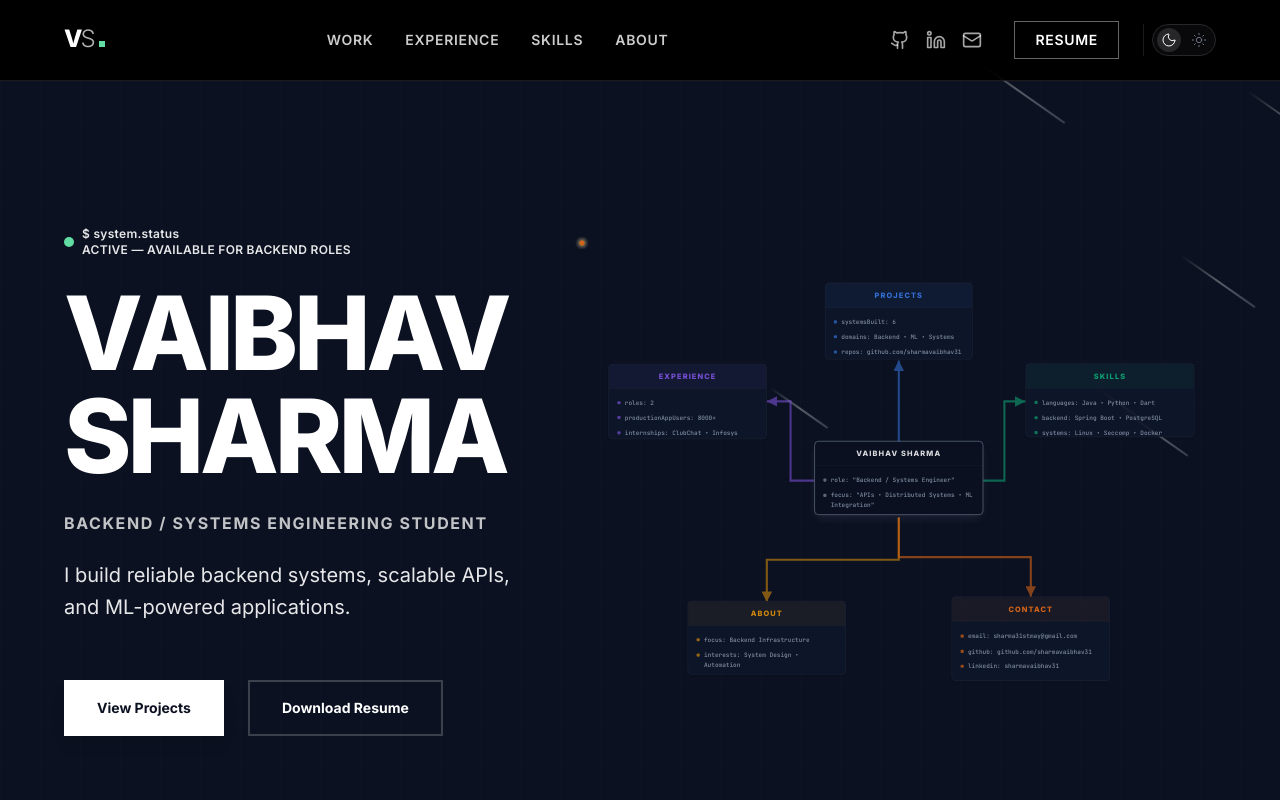
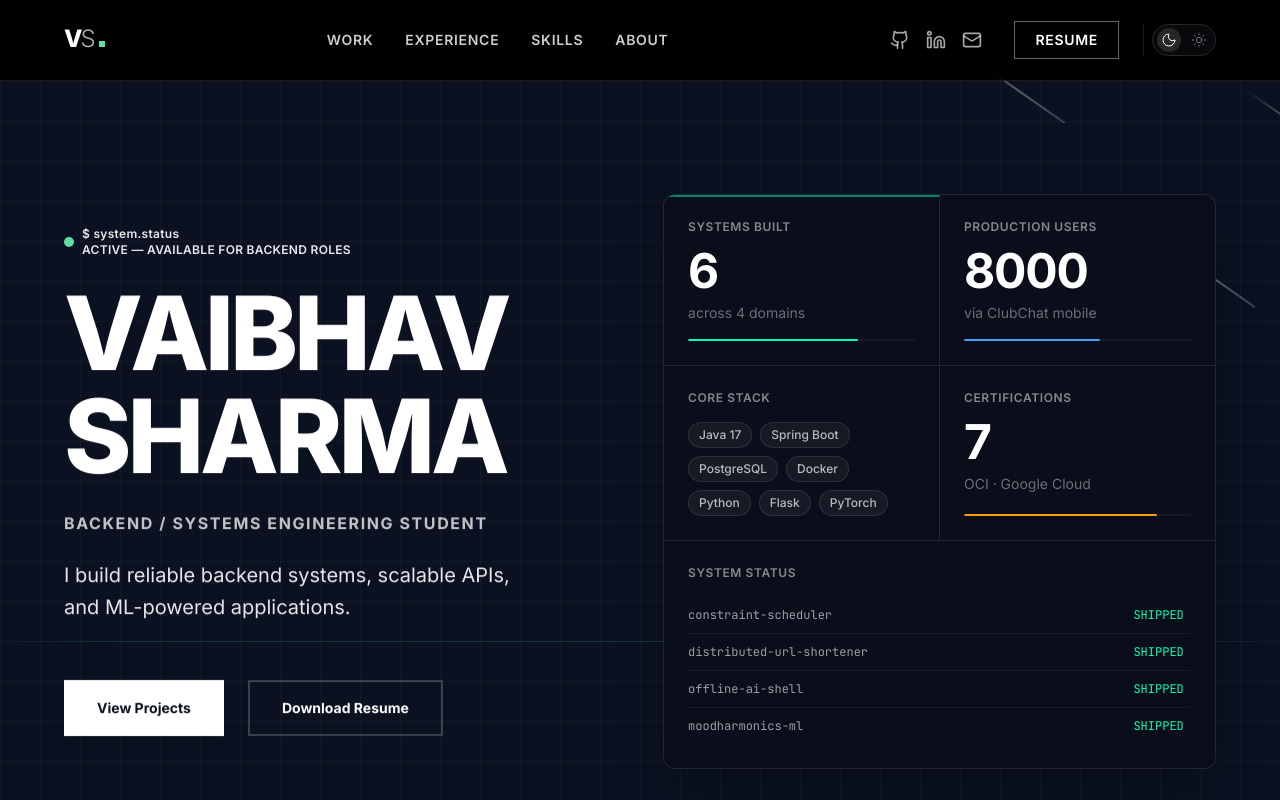
Before and after one commit to sharmavaibhav31/sharmavaibhav31, a React (Vite) app in the folder portfolio/: page / in a window 1280 px wide. Shown: the top 800 px of the page. Built offline with nearby package versions, Linux system fonts and the light colour scheme.

Commit message:
added system metrics panel to home screen

```diff
--- a/portfolio/src/components/sections/HeroSection.tsx
+++ b/portfolio/src/components/sections/HeroSection.tsx
@@ -1,6 +1,6 @@
 import { useIntersectionObserver } from '../../hooks/useScrollReveal';
 import { useParallax } from '../../hooks/useParallax';
-import { ArchitectureDiagram } from './ArchitectureSection';
+import { SystemsMetricsPanel } from './SystemsMetricsPanel';
 
 export const HeroSection: React.FC = () => {
     useIntersectionObserver();
@@ -14,16 +14,33 @@ export const HeroSection: React.FC = () => {
             className="relative min-h-screen flex items-center border-b border-border/50 dark:border-slate-800/50 bg-slate-50 dark:bg-[#0B1120] overflow-hidden transition-colors duration-300"
             aria-label="Hero"
         >
-            {/* Subtle engineering blueprint grid overlay */}
-            <div className="absolute inset-0 pointer-events-none select-none opacity-[0.05] dark:opacity-[0.03]" aria-hidden="true">
-                <svg className="absolute inset-0 w-full h-full" xmlns="http://www.w3.org/2000/svg">
-                    <defs>
-                        <pattern id="hero-grid" width="40" height="40" patternUnits="userSpaceOnUse">
-                            <path d="M 40 0 L 0 0 0 40" fill="none" stroke="currentColor" strokeWidth="0.5" className="text-slate-900 dark:text-white" />
-                        </pattern>
-                    </defs>
-                    <rect width="100%" height="100%" fill="url(#hero-grid)" />
-                </svg>
+            {/* Subtle line-grid and horizontal scanline */}
+            <div className="absolute inset-0 pointer-events-none select-none" aria-hidden="true">
+                <div
+                    className="absolute inset-0"
+                    style={{
+                        backgroundImage: `
+                            linear-gradient(rgba(255, 255, 255, 0.03) 1px, transparent 1px),
+                            linear-gradient(90deg, rgba(255, 255, 255, 0.03) 1px, transparent 1px)
+                        `,
+                        backgroundSize: '40px 40px',
+                    }}
+                />
+                <div
+                    className="absolute left-0 w-full h-[1px] bg-[rgba(0,255,180,0.15)] animate-[heroScanline_4s_linear_infinite]"
+                    style={{
+                        maskImage: 'linear-gradient(to right, transparent, black 10%, black 90%, transparent)',
+                        WebkitMaskImage: 'linear-gradient(to right, transparent, black 10%, black 90%, transparent)',
+                    }}
+                />
+                <style>{`
+                    @keyframes heroScanline {
+                        0% { top: 0%; opacity: 0; }
+                        5% { opacity: 1; }
+                        95% { opacity: 1; }
+                        100% { top: 100%; opacity: 0; }
+                    }
+                `}</style>
             </div>
 
             {/* Content — fluid padding and flexible stacked/row layout */}
@@ -93,9 +110,9 @@ export const HeroSection: React.FC = () => {
                     </div>
                 </div>
 
-                {/* Right Side: Architecture Diagram */}
-                <div className="w-full lg:w-[50%] xl:w-[55%] relative pointer-events-none flex items-center justify-center mt-4 border-t border-border/50 lg:border-t-0 pt-8 lg:mt-0 lg:pt-0">
-                    <ArchitectureDiagram />
+                {/* Right Side: Systems Metrics Panel */}
+                <div className="w-full lg:w-[48%] relative pointer-events-none flex items-center justify-center mt-4 border-t border-border/50 lg:border-t-0 pt-8 lg:mt-0 lg:pt-0">
+                    <SystemsMetricsPanel />
                 </div>
             </div>
         </section>
```
